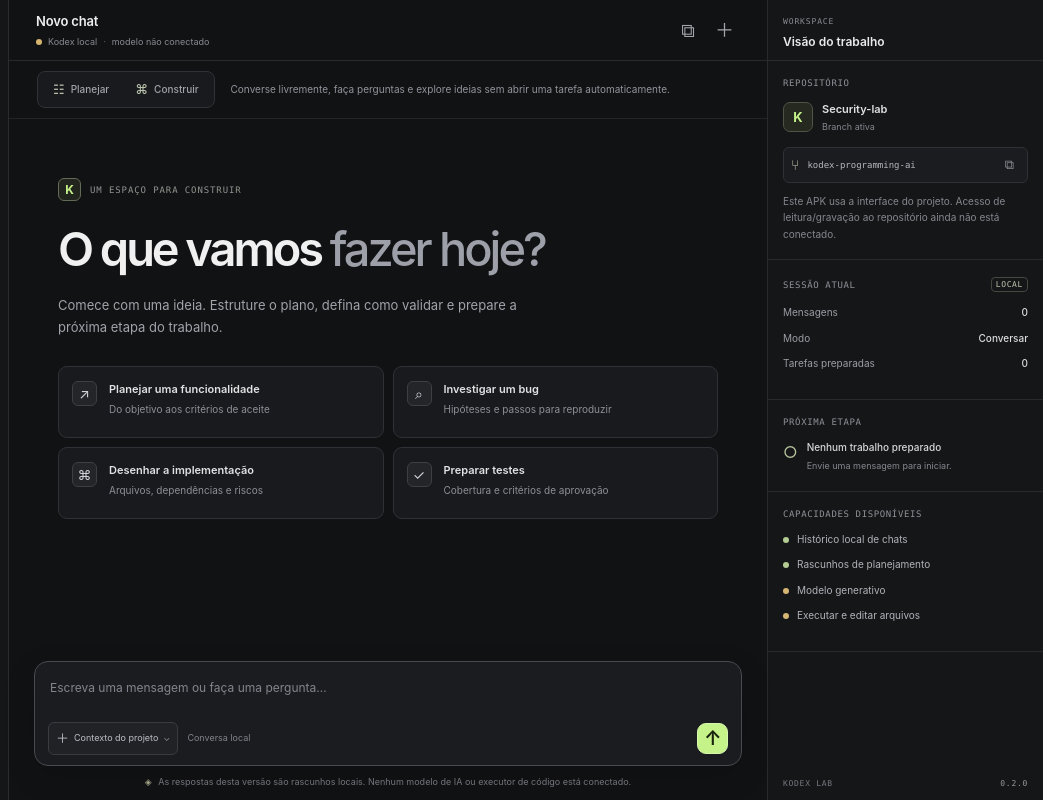
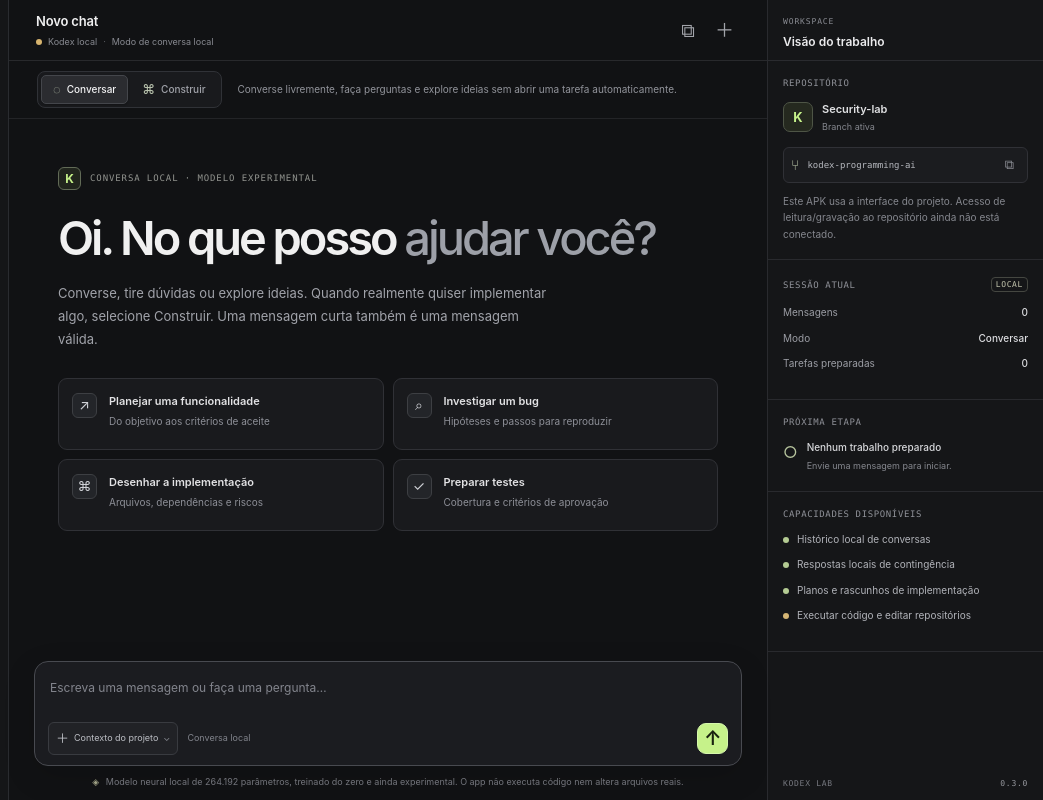
Before and after one commit to japaguimarassi-create/Security-lab, a website: page index.html in a window 1280 px wide. Shown: the full height of the page, 237-1280 px from the left. Drawn offline with Linux system fonts and the light colour scheme.

Commit message:
Connect the on-device language model and make chat the default [skip ci]

```diff
--- a/index.html
+++ b/index.html
@@ -7,6 +7,8 @@
   <meta name="description" content="Kodex — espaço de trabalho para planejar, construir e revisar software.">
   <title>Kodex — espaço de trabalho</title>
   <link rel="stylesheet" href="./styles.css">
+  <script src="./kodex-model.js" defer></script>
+  <script src="./src/ai/mobile-mlm.js" defer></script>
   <script src="./app.js" defer></script>
 </head>
 <body>
@@ -62,7 +64,7 @@
           <button class="icon-button mobile-menu" id="open-sidebar" type="button" aria-label="Abrir navegação">☰</button>
           <div class="current-thread">
             <div class="current-title" id="current-title">Novo chat</div>
-            <div class="runtime-line"><span class="offline-dot"></span><span>Kodex local</span><span class="runtime-divider">·</span><span>modelo não conectado</span></div>
+            <div class="runtime-line"><span class="offline-dot"></span><span>Kodex local</span><span class="runtime-divider">·</span><span id="runtime-label">carregando modelo local…</span></div>
           </div>
         </div>
         <div class="topbar-actions">
@@ -73,17 +75,17 @@
 
       <div class="mode-bar">
         <div class="mode-switch" role="group" aria-label="Modo de trabalho">
-          <button class="mode-option active" data-mode="plan" type="button"><span class="mode-icon">☷</span> Planejar</button>
+          <button class="mode-option active" data-mode="chat" type="button"><span class="mode-icon">◌</span> Conversar</button>
           <button class="mode-option" data-mode="build" type="button"><span class="mode-icon">⌘</span> Construir</button>
         </div>
-        <div class="mode-description" id="mode-description">Organize a abordagem antes de alterar o projeto.</div>
+        <div class="mode-description" id="mode-description">Converse livremente sem criar uma tarefa automaticamente.</div>
       </div>
 
       <section class="conversation" id="conversation" aria-label="Mensagens" aria-live="polite">
         <div class="welcome-state" id="welcome-state">
-          <div class="welcome-kicker"><span class="welcome-mark">K</span> UM ESPAÇO PARA CONSTRUIR</div>
-          <h1>O que vamos<br class="mobile-break"> <span>fazer hoje?</span></h1>
-          <p class="welcome-copy">Comece com uma ideia. Estruture o plano, defina como validar e prepare a próxima etapa do trabalho.</p>
+          <div class="welcome-kicker"><span class="welcome-mark">K</span> CONVERSA LOCAL · MODELO EXPERIMENTAL</div>
+          <h1>Oi. No que posso<br class="mobile-break"> <span>ajudar você?</span></h1>
+          <p class="welcome-copy">Converse, tire dúvidas ou explore ideias. Quando realmente quiser implementar algo, selecione Construir. Uma mensagem curta também é uma mensagem válida.</p>
           <div class="starter-grid">
             <button class="starter" type="button" data-prompt="Planeje uma nova funcionalidade para este projeto. Defina objetivo, etapas, critérios de aceite e riscos.">
               <span class="starter-symbol">↗</span><span><strong>Planejar uma funcionalidade</strong><small>Do objetivo aos critérios de aceite</small></span>
@@ -104,16 +106,16 @@
 
       <footer class="composer-area">
         <form class="composer" id="chat-form">
-          <textarea id="message-input" rows="1" maxlength="12000" placeholder="Descreva o que você quer planejar ou construir…" aria-label="Mensagem para Kodex" required></textarea>
+          <textarea id="message-input" rows="1" maxlength="12000" placeholder="Escreva uma mensagem ou faça uma pergunta…" aria-label="Mensagem para Kodex" required></textarea>
           <div class="composer-bottom">
             <div class="composer-tools">
               <button class="context-button" id="context-button" type="button" aria-pressed="false"><span aria-hidden="true">＋</span> Contexto do projeto <span class="context-chevron">⌄</span></button>
-              <span class="composer-hint" id="composer-hint">Planejamento local</span>
+              <span class="composer-hint" id="composer-hint">Conversa local</span>
             </div>
             <button class="send-button" id="send-button" type="submit" aria-label="Enviar mensagem" title="Enviar mensagem"><span>↑</span></button>
           </div>
         </form>
-        <div class="composer-disclaimer"><span class="disclaimer-lock">◈</span> As respostas desta versão são rascunhos locais. Nenhum modelo de IA ou executor de código está conectado.</div>
+        <div class="composer-disclaimer"><span class="disclaimer-lock">◈</span> Modelo neural local de 264.192 parâmetros, treinado do zero e ainda experimental. O app não executa código nem altera arquivos reais.</div>
       </footer>
     </main>
 
@@ -133,7 +135,7 @@
       <section class="panel-section">
         <div class="section-title">SESSÃO ATUAL <span class="live-label">LOCAL</span></div>
         <div class="session-stat"><span>Mensagens</span><strong id="message-count">0</strong></div>
-        <div class="session-stat"><span>Modo</span><strong id="panel-mode">Planejar</strong></div>
+        <div class="session-stat"><span>Modo</span><strong id="panel-mode">Conversar</strong></div>
         <div class="session-stat"><span>Tarefas preparadas</span><strong id="task-count">0</strong></div>
       </section>
 
@@ -144,13 +146,13 @@
 
       <section class="panel-section runtime-card">
         <div class="section-title">CAPACIDADES DISPONÍVEIS</div>
-        <div class="capability-row"><span class="capability-state available"></span><span>Histórico local de chats</span></div>
-        <div class="capability-row"><span class="capability-state available"></span><span>Rascunhos de planejamento</span></div>
-        <div class="capability-row"><span class="capability-state unavailable"></span><span>Modelo generativo</span></div>
-        <div class="capability-row"><span class="capability-state unavailable"></span><span>Executar e editar arquivos</span></div>
+        <div class="capability-row"><span class="capability-state available"></span><span>Histórico local de conversas</span></div>
+        <div class="capability-row"><span class="capability-state available"></span><span id="model-capability">Carregando modelo neural…</span></div>
+        <div class="capability-row"><span class="capability-state available"></span><span>Planos e rascunhos de implementação</span></div>
+        <div class="capability-row"><span class="capability-state unavailable"></span><span>Executar código e editar repositórios</span></div>
       </section>
 
-      <div class="panel-footer">KODEX LAB <span>0.2.0</span></div>
+      <div class="panel-footer">KODEX LAB <span>0.3.0</span></div>
     </aside>
   </div>
   <div class="toast" id="toast" role="status" aria-live="polite" hidden></div>
```
